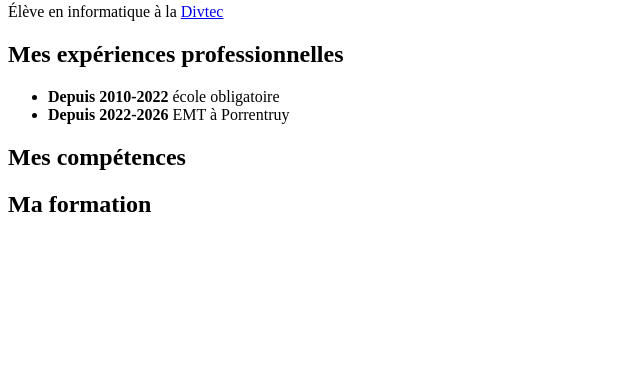
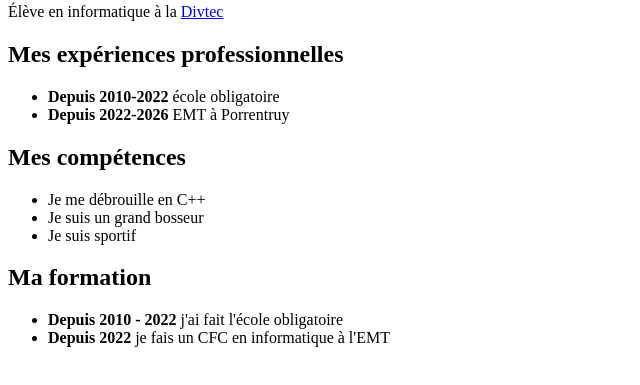
Before and after one commit to divtec-cejef/mon-cv-01-NathanGenesta, a plain HTML site: page html.cv.html in a window 1280 px wide. Shown: the part 309-694 px from the top of the page, without its empty margins (0-640 px from the left). Drawn offline with Linux system fonts and the light colour scheme.

Commit message:
Remplissage des sections Compétences et formation

```diff
--- a/html.cv.html
+++ b/html.cv.html
@@ -34,9 +34,15 @@
 
     <h2 id="Mes compétences"> Mes compétences</h2>
     <ul>
-
+        <li>Je me débrouille en C++</li>
+        <li>Je suis un grand bosseur</li>
+        <li>Je suis sportif</li>
     </ul>
     <h2 id="Ma formation"> Ma formation</h2>
+    <ul>
+        <li><strong>Depuis 2010 - 2022</strong> j'ai fait l'école obligatoire</li>
+        <li><strong>Depuis 2022</strong> je fais un CFC en informatique à l'EMT</li>
+    </ul>
 </main>
 
 <footer>
```
